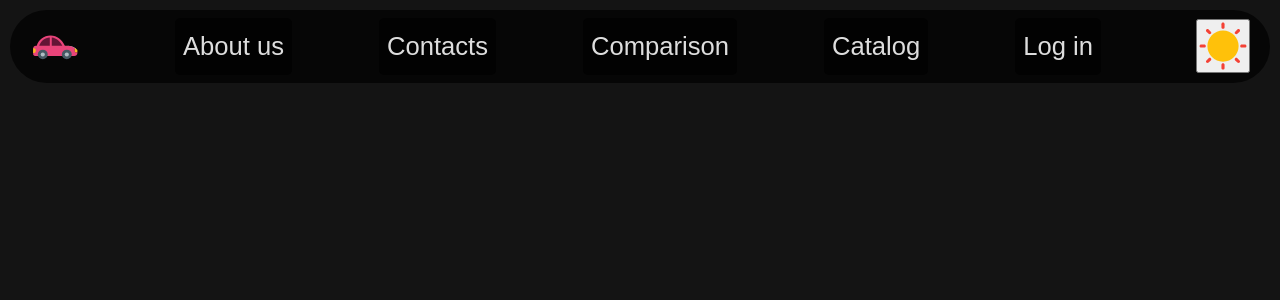
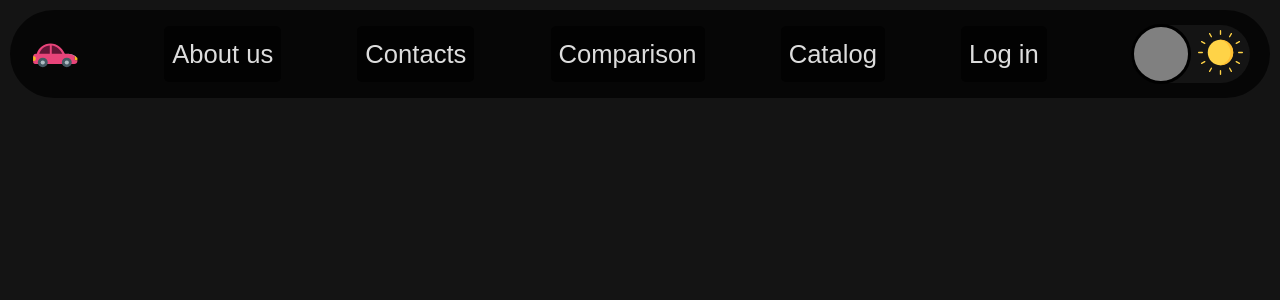
Before and after one commit to Tucptak/Projekt-JDTP, a Flask app: page /contacts in a window 1280 px wide. Shown: the top 300 px of the page. Run offline with Flask 3, Linux system fonts and the light colour scheme.

Commit message:
L/D mode contacts

```diff
--- /dev/null
+++ b/static/js/contacts.js
@@ -0,0 +1,34 @@
+var body = document.body
+var box = document.querySelector('.box')
+var ball = document.querySelector('.ball')
+var navcontainer = document.querySelector('.nav-container')
+var navbar = document.querySelector('.navbar')
+var text = document.querySelectorAll('.text')
+
+
+
+check.addEventListener('change',function(){
+  if(this.checked == true){
+    box.setAttribute('style','background-color:rgb(245, 230, 230);')
+    ball.setAttribute('style','transform:translatex(100%);')
+    body.setAttribute('style','background-color:rgb(20, 20, 20); color:rgb(245, 230, 230);')
+    navcontainer.setAttribute('style','background-color:rgb(20, 20, 20); color:rgb(245, 230, 230);')
+    text.forEach(function(text) {
+		text.style.color = "white";
+	  });
+
+  }
+
+
+  if(this.checked == false){
+    box.setAttribute('style','background-color:rgb(20, 20, 20); rgb(245, 230, 230);')
+    ball.setAttribute('style','transform:translatex(0%);')
+    body.setAttribute('style','background-color:rgb(245, 230, 230); color:rgb(20, 20, 20);')
+    navcontainer.setAttribute('style','background-color:rgb(245, 230, 230); color:rgb(20, 20, 20;')
+    navbar.setAttribute('style','background-color:rgb(0, 0, 0);')
+    text.forEach(function(text) {
+		text.style.color = "black";
+	  });
+
+  }
+})
--- a/templates/contacts.html
+++ b/templates/contacts.html
@@ -21,9 +21,30 @@
 				<li><a href="/catalog">Catalog</a></li>
 				<li><a href="/login">Log in</a></li>
 			</ul>
-			<button><a href="/" class="logo-a" id="svg_button"><img src="/static/assets/icon.svg" alt="Logo" class="logo"></a></button>
+			<div class="toggle_switch">
+				<div class="btn">
+				  <input type="checkbox" name="check" id="check">
+				  <label for="check">
+					<div class="box">
+
+					  <div class="ball"></div>
+
+					  <div class="scenary">
+						<div class="moon">
+							<img src="static/assets/moon.svg" alt="Moon">
+						</div>
+
+						<div class="sun">
+							<img src="static/assets/sun.svg" alt="Sun">
+						</div>
+					  </div>
+
+					</div>
+				  </label>
+				</div>
+			  </div>
 		</nav>
 	</div>
-
+	<script src="/static/js/contacts.js"></script>
 </body>
 </html>
```
